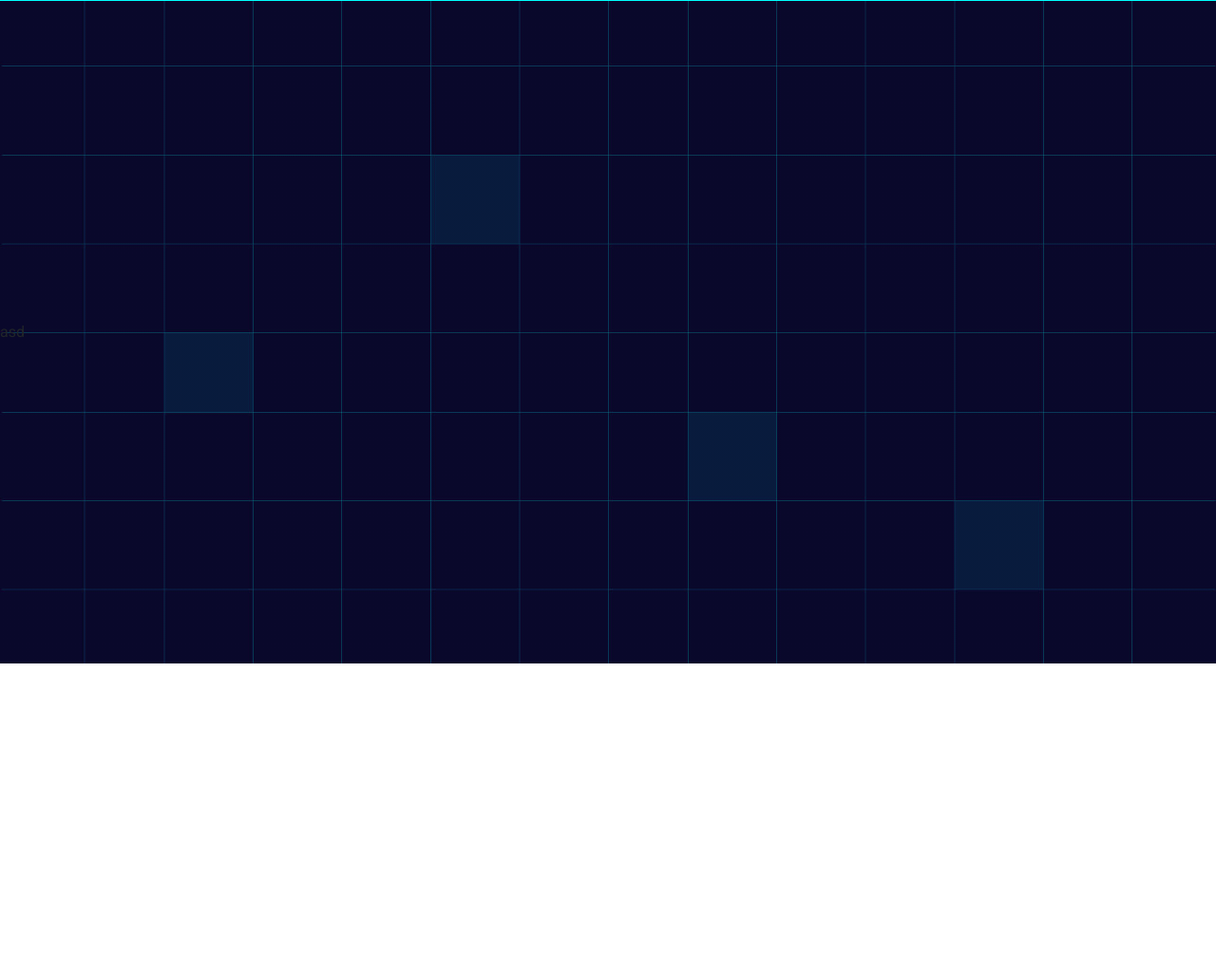
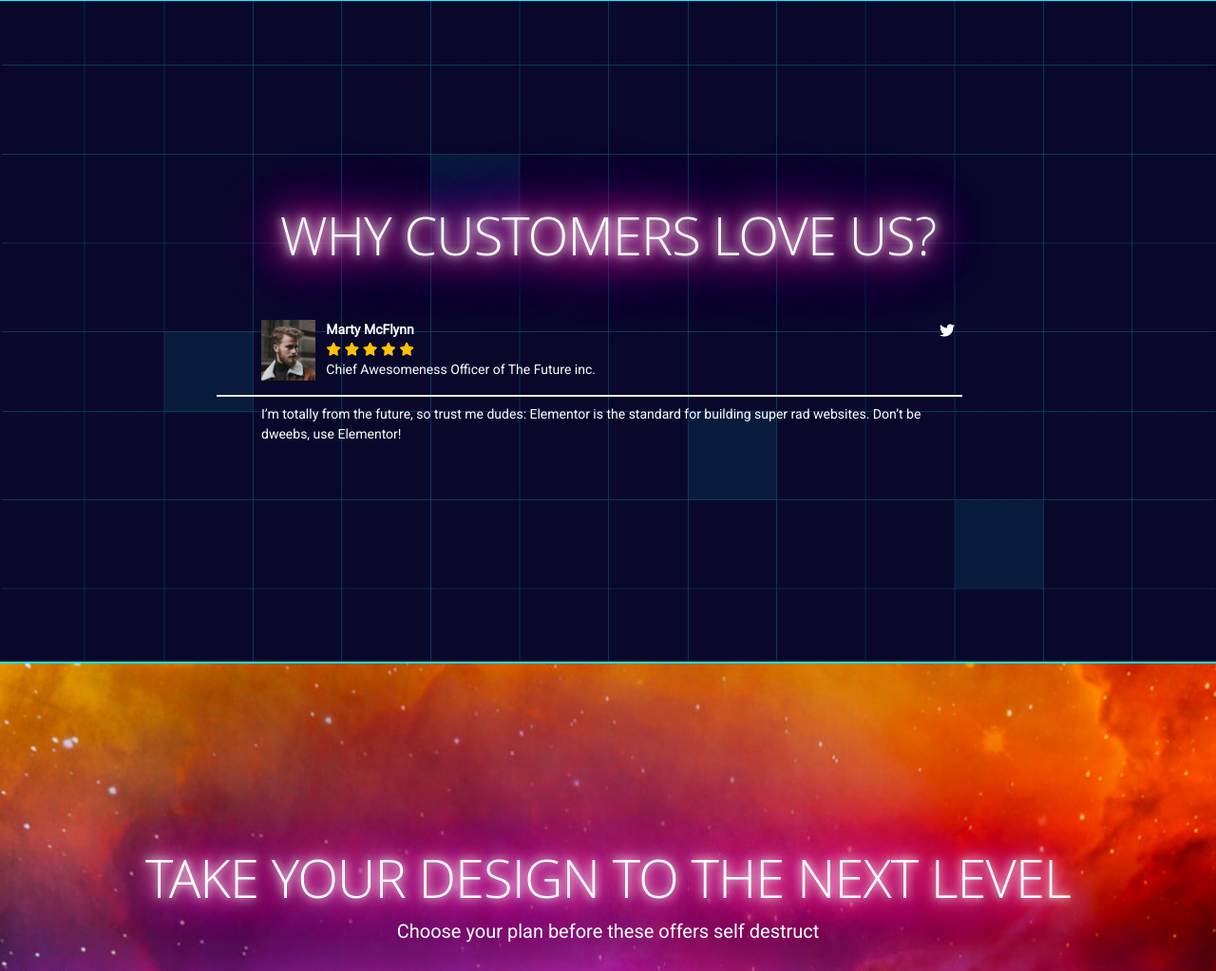
Before and after one commit to crowjambo/80sStyleElementorWebsite, a website: page index.html in a window 1280 px wide. Shown: the part 1866-2889 px from the top of the page at 95% size. Before the commit the page ends 2565 px from the top, so only its background shows below. Drawn offline with nearby package versions, Linux system fonts and the light colour scheme.

Commit message:
testimonial section finished

```diff
--- a/index.html
+++ b/index.html
@@ -112,16 +112,56 @@
     <!-- #endregion -->
     <!-- #region TESTIMONIALS -->
     <section id="#testimonials" class="d-flex align-items-center testimonials parallax">
-        <div class="contained-fluid">
-            <div class="row">
-                <div class="col">
-                    asd
+        <div class="container">
+            <div class="row ">
+                <div class="col-8 mx-auto mb-5 text-center">
+                    <h1>why customers love us?</h1>
+                </div>
+                <div class="col-8  mx-auto">
+                    <div class="row">
+                        <div class="col-1">
+                            <img src="images/Review0.png" class="" width="57px" alt="">
+                        </div>
+                        <div class="col-8 testimonial">
+                            <p class="name">Marty McFlynn</p>
+                            <i class="fas fa-star text-warning"></i>
+                            <i class="fas fa-star text-warning"></i>
+                            <i class="fas fa-star text-warning"></i>
+                            <i class="fas fa-star text-warning"></i>
+                            <i class="fas fa-star text-warning"></i>
+                            <p>Chief Awesomeness Officer of The Future inc.</p>
+                        </div>
+                        <div class="col text-right">
+                            <i class="fab fa-twitter text-white"></i>
+                        </div>
+                    </div>
+
+                </div>
+                <div class="col-9 mx-auto">
+                    <hr>
+                </div>
+                <div class="col-8 mx-auto">
+                    <p class="testimonial-text">
+                            I’m totally from the future, so trust me dudes: Elementor is the standard for building super rad websites. Don’t be dweebs, use Elementor!
+                    </p>
                 </div>
             </div>
         </div>
     </section>
 
     <!-- #endregion -->
+    <!-- #region PRICING -->
+    <section class="d-flex pricing">
+        <div class="container-fluid">
+            <div class="row">
+                <div class="col text-center big-heading">
+                    <h1>take your design to the next level</h1>
+                    <p class="lead">Choose your plan before these offers self destruct</p>
+                </div>
+            </div>
+        </div>
+    </section>
+    <!-- #endregion PRICING -->
 
     <!-- #region JAVASCRIPT -->
     <!-- Optional JavaScript -->
--- a/sass/style.scss
+++ b/sass/style.scss
@@ -199,10 +199,76 @@
 .testimonials{
     background: linear-gradient(rgba(15,0,76,0.34),rgba(15,0,76,0.34)) ,url(../images/background3.jpg) no-repeat center center/cover;
     border-top: #00ffff solid 2px;
+    border-bottom: #00ffff solid 2px;
     height: 700px;
     background-attachment: fixed;
 
+
+    h1{
+        font-size: 3.5rem;
+        font-family: open sans, sans-serif;
+        font-weight: 100;
+        text-transform: uppercase;
+        letter-spacing: -.9px;
+        color: #fff;
+        text-shadow: 0 0 20px #fff,0 0 10px #fff,0 0 50px #ff0fad,0 0 50px #ff0fad,0 0 40px #ff0fad,0 0 100px #ff0fad,0 0 75px #ff0fad;
+
+    }
+
+    .testimonial{
+        padding: 0;
+        margin: 0;
+        margin-left: 20px;
+        margin-right: 0;
+        font-size: 14px;
+        line-height: 1.5;
+        color: #fff;
+
+        .name{
+            font-weight: 600;
+            margin-bottom: 0 !important;
+        }
+    }
+
+}
+
+hr{
+    margin: 0;
+    border: 1px solid rgba(255, 255, 255, 0.952);
+    width: 90%;
+    padding-left: 5%;
+}
+
+.testimonial-text{
+    color: #fff;
+    font-size: 14px;
+    margin-top: 0.5rem;
+}
+
+// #endregion
+
+// #region PRICING
+.pricing{
+    background: url(../images/space2.jpg) no-repeat center center/cover;
+    height: 900px;
+
+    h1{
+        font-size: 3.5rem;
+        font-family: open sans, sans-serif;
+        font-weight: 100;
+        text-transform: uppercase;
+        letter-spacing: -.9px;
+        color: #fff;
+        text-shadow: 0 0 20px #fff,0 0 10px #fff,0 0 50px #ff0fad,0 0 50px #ff0fad,0 0 40px #ff0fad,0 0 100px #ff0fad,0 0 75px #ff0fad;
+    }
+    .lead{
+        color: #fff;
+    }
+
+    .big-heading{
+        margin-top: 15%;
+    }
 }
 
 
-// #endregion
+// #endregion PRICING
```
Also changed, not shown: css/style.css.
